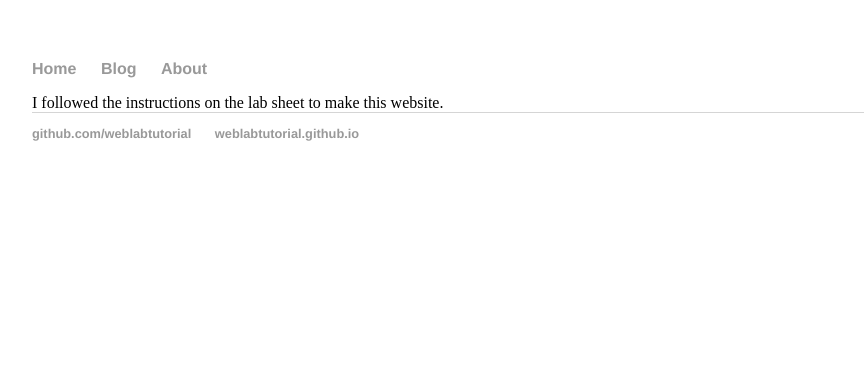
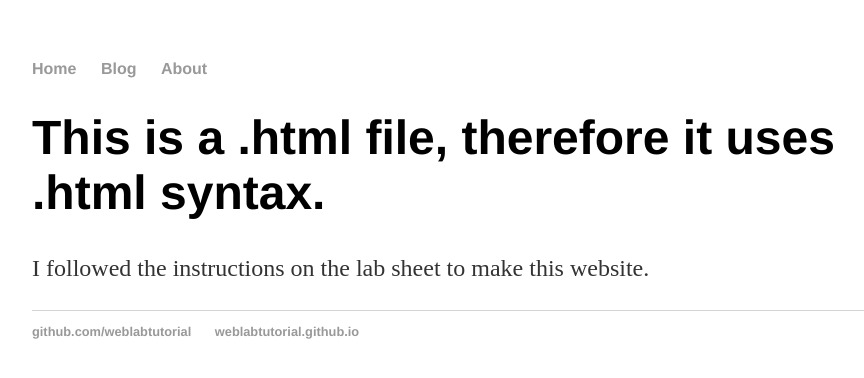
Before and after one commit to Tisuw/tisuw.github.io, a Jekyll site: the page built from about.html, in a window 1280 px wide. Shown: the top 378 px of the page, without its empty margins (160-1024 px from the left). Built offline with Jekyll 4.4.1, drawn with Linux system fonts in a browser that asks for light colours.

Commit message:
Update about.html

```diff
--- a/about.html
+++ b/about.html
@@ -2,4 +2,7 @@
 layout: default
 title: About This
 ---
+<h1>This is a .html file, therefore it uses .html syntax.</h1>
+<p>
 I followed the instructions on the lab sheet to make this website.
+</p>
```
